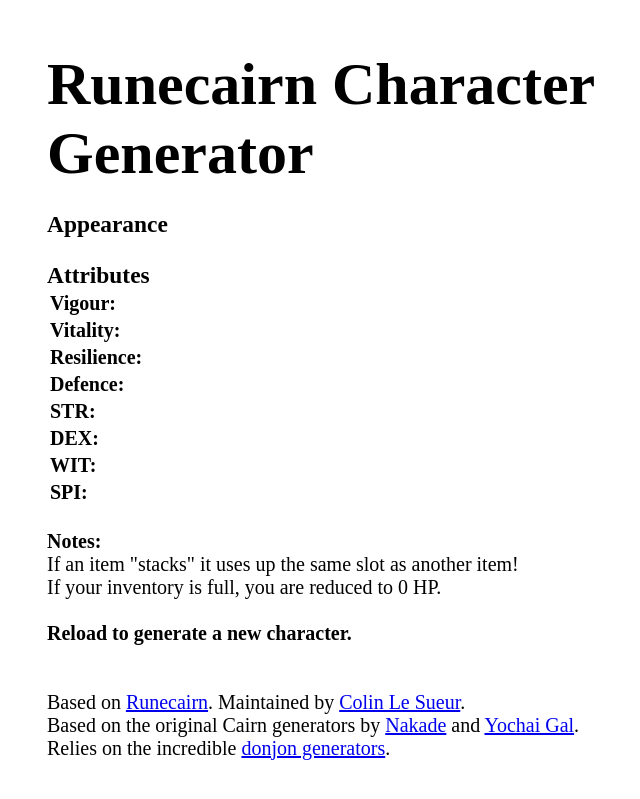
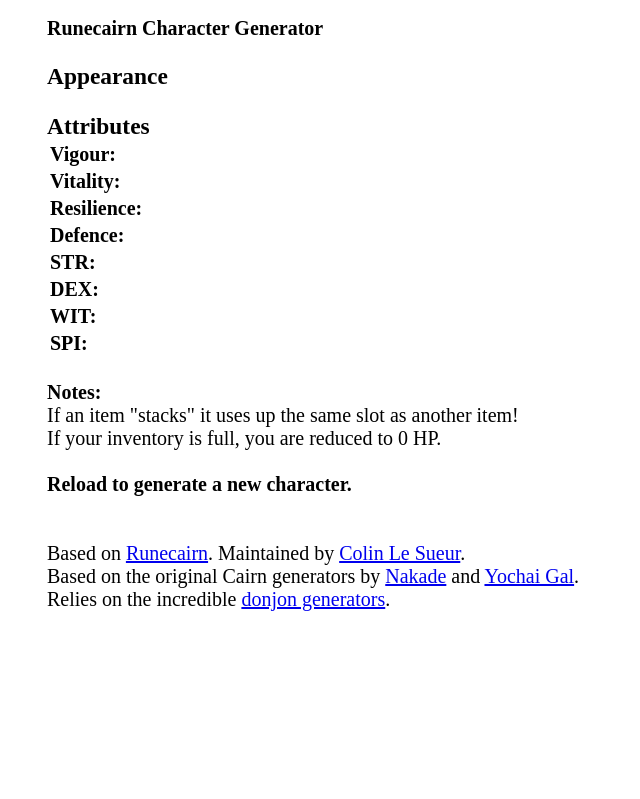
Before and after one commit to byodinsbeardrpg/byodinsbeardrpg.github.io, a Jekyll site: the page generator/index.html, which Jekyll copies as it is, in a window 1280 px wide. Shown: the top 799 px of the page, without its empty margins (193-833 px from the left). Built offline with Jekyll 4.4.1, drawn with Linux system fonts in a browser that asks for light colours; some web fonts are replaced.

Commit message:
Defence update

```diff
--- a/generator/index.html
+++ b/generator/index.html
@@ -28,7 +28,7 @@
       a:active {color: #2a9c56}
       a:visited {color: #1a7a3f}
       a:hover {color: #32b865}
-	  h2 {margin-bottom: 0em; font-family: "BlackBeard"; font-size: 300%}
+	  h2 {margin-bottom: 0em; font-family: "BlackBeard"; font-size: 100%}
       h3 {margin-bottom: 0em; font-family: "Futura PT"}
       body {width: 800px; margin: auto; font-family: "Minion Pro"; font-size: 125%}
     </style>
@@ -42,7 +42,7 @@
         <tr align="left"><th>Vigour: </th><td align="right" id="vig"></td></tr>
         <tr align="left"><th>Vitality: </th><td align="right" id="vit"></td></tr>
         <tr align="left"><th>Resilience: </th><td align="right" id="res"></td></tr>
-        <tr align="left"><th>Defence: </th><td align="right" id="armorTotal"></td></tr>
+        <tr align="left"><th>Defence: </th><td align="right" id="defTotal"></td></tr>
         <tr align="left"><th>STR: </th><td align="right" id="str"></td></tr>
         <tr align="left"><th>DEX: </th><td align="right" id="dex"></td></tr>
         <tr align="left"><th>WIT: </th><td align="right" id="wit"></td></tr>
--- a/generator/js/main.js
+++ b/generator/js/main.js
@@ -1,6 +1,7 @@
 roll = (d) => {
   return Math.floor(Math.random()*d)+1;
 };
+const class = generate_text("class");
 } if (class.includes("warrior")){
   defTotal = 3;
 } else if (class.includes("skald")) {
```
